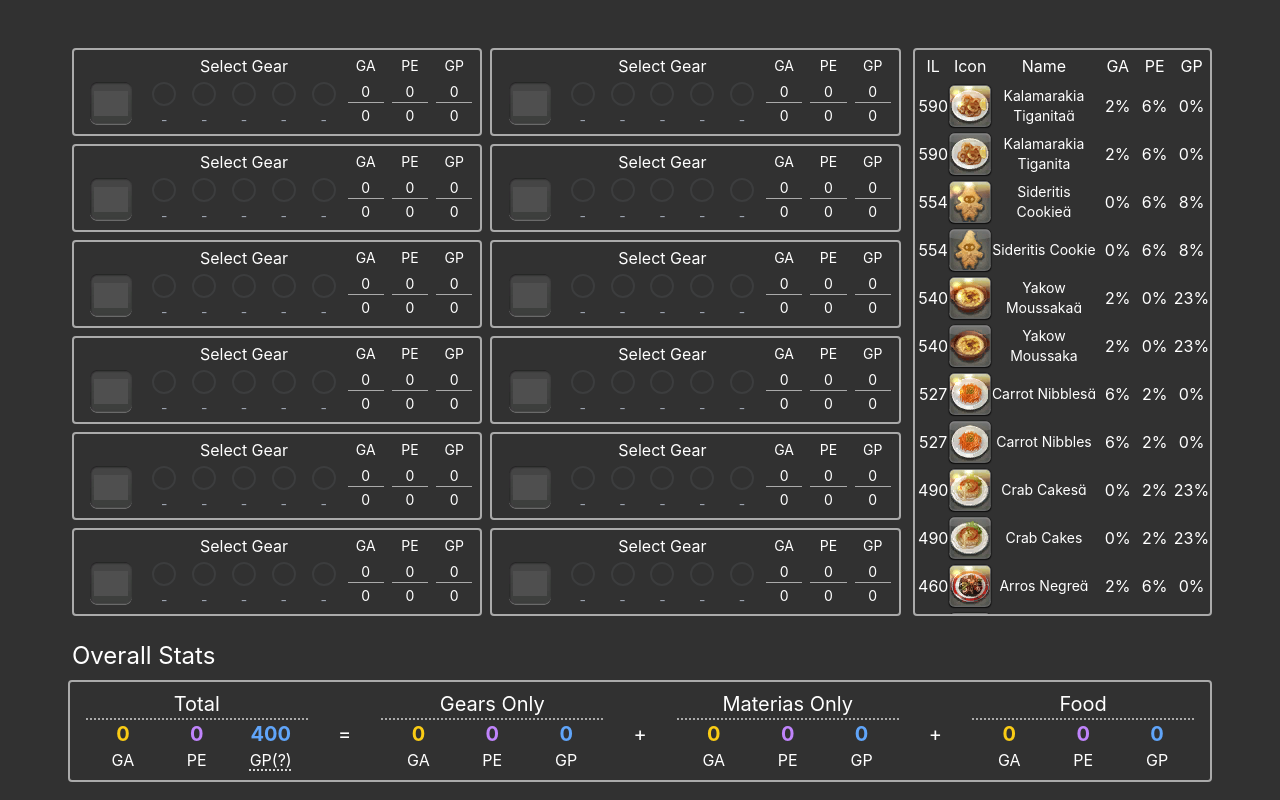
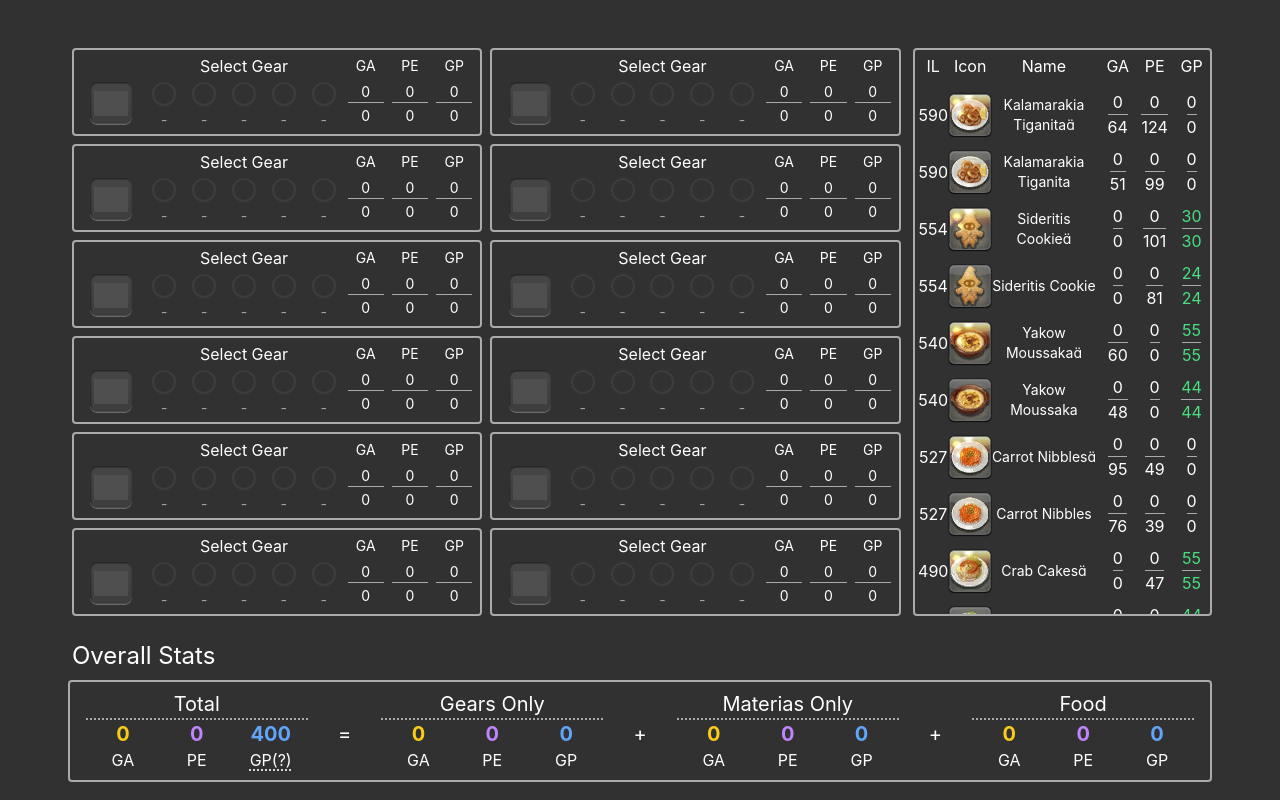
Before and after one commit to UnluckyNinja/ffxiv-gathering-gear-builder, a Nuxt app: page / in a window 1280 px wide. Built offline with nearby package versions, Linux system fonts and the light colour scheme; grey boxes are pictures that could not be loaded; a web font is replaced by a local one.

Commit message:
feat: show food buff by value

```diff
--- a/components/app/food/Item.vue
+++ b/components/app/food/Item.vue
@@ -1,14 +1,60 @@
 <script setup lang='ts'>
 import type { Food } from '~~/data/foods'
 
-const props = defineProps<{
+const props = withDefaults(defineProps<{
   food: Food
   isHQ?: boolean
-}>()
+}>(), {
+  isHQ: false,
+})
+
+const stats = reactive(useGearsetStats())
+
+const usefood = reactive(useFood(props.food.id as any, props.isHQ))
+const foodStat = reactive(useFoodStats(usefood, {
+  gathering: computed(() => stats.totalGathering),
+  perception: computed(() => stats.totalPerception),
+  gp: computed(() => stats.totalGP + 400),
+}))
+
+const max = computed(() => {
+  if (props.isHQ) {
+    return {
+      gathering: props.food.maxHQ.gathering,
+      perception: props.food.maxHQ.perception,
+      gp: props.food.maxHQ.gp,
+    }
+  }
+  else {
+    return {
+      gathering: props.food.max.gathering,
+      perception: props.food.max.perception,
+      gp: props.food.max.gp,
+    }
+  }
+})
+function determineColor(key: 'gathering' | 'perception' | 'gp') {
+  if (foodStat[key] === 0)
+    return ''
+
+  const currentValue = props.isHQ ? props.food.maxHQ[key] : props.food.max[key]
+  if (foodStat[key] === currentValue)
+    return 'text-green'
+
+  else
+    return 'text-red'
+}
+const hintColor = computed(() => {
+  return {
+    gathering: determineColor('gathering'),
+    perception: determineColor('perception'),
+    gp: determineColor('gp'),
+  }
+})
 </script>
 
 <template>
-  <div grid grid-cols-8 place-items-stretch class="children:(flex items-center justify-center)">
+  <div my-2 grid grid-cols-8 place-items-stretch class="children:(flex items-center justify-center)">
     <div col-span-1>
       {{ food.itemLevel }}
     </div>
@@ -18,14 +64,19 @@ const props = defineProps<{
     <div col-span-3 text-sm>
       {{ $t.item[food.id] }}{{ isHQ ? '' : '' }}
     </div>
-    <div col-span-1>
-      {{ food.stats.gathering * 100 }}%
-    </div>
-    <div col-span-1>
-      {{ food.stats.perception * 100 }}%
-    </div>
-    <div col-span-1>
-      {{ food.stats.gp * 100 }}%
+    <div
+      v-for="key, i in (['gathering', 'perception', 'gp'] as const)"
+      :key="i"
+      col-span-1 flex flex-col divide-y cursor-help class="group"
+      :title="`${food.stats[key] * 100}%`"
+      :class="hintColor[key]"
+    >
+      <div group-hover="text-sm">
+        {{ foodStat[key] }}
+      </div>
+      <div display-none group-hover="block text-sm">
+        {{ max[key] }}
+      </div>
     </div>
   </div>
 </template>
```
